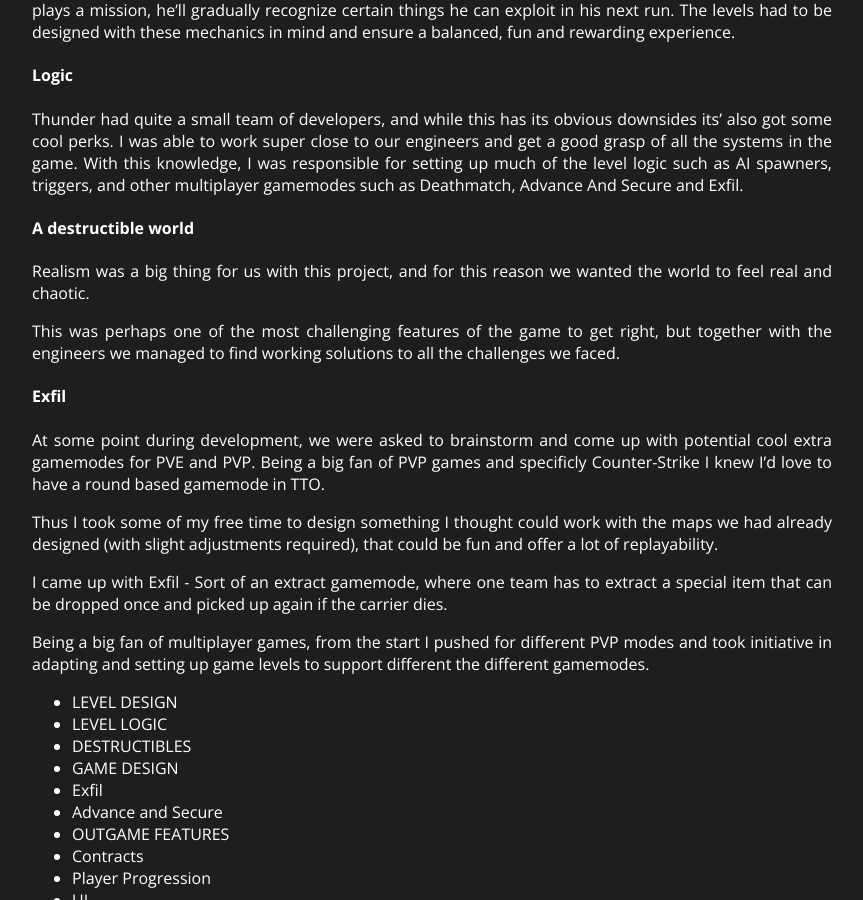
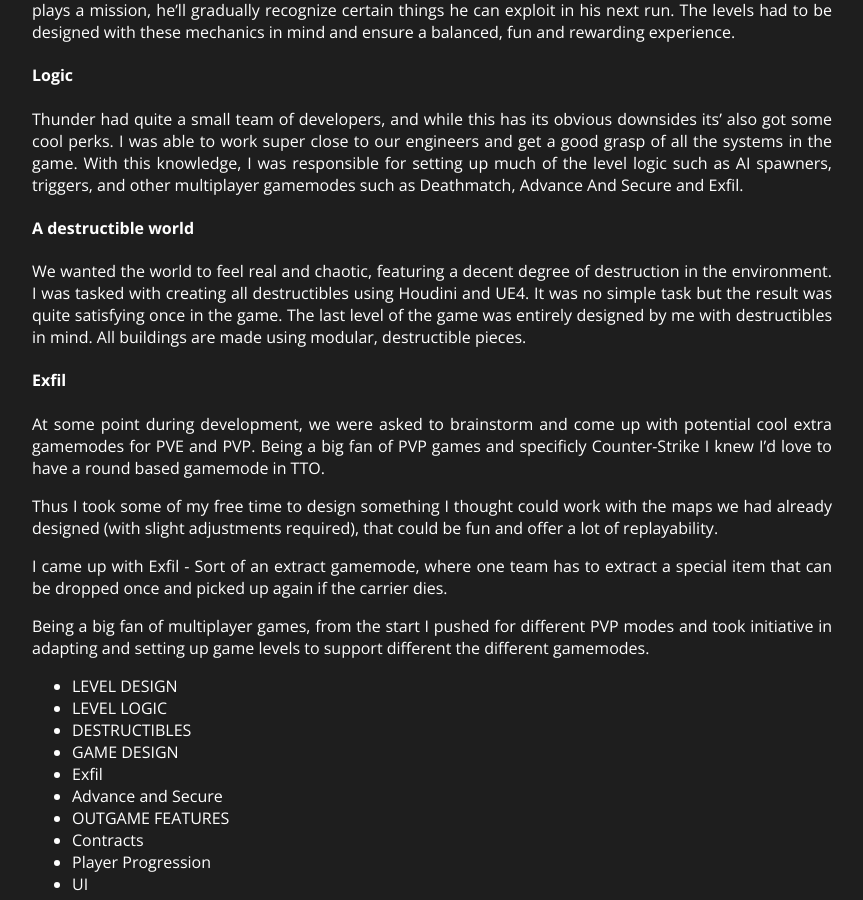
Before and after one commit to THEREALUNREAL/THEREALUNREAL.github.io, a Jekyll site: the page built from _posts/2021-12-07-ThunderTierOne.markdown, in a window 1280 px wide and 900 px high, scrolled down 1476 px. Shown: the whole window, without its empty margins (208-1071 px from the left). Built offline with Jekyll 4.4.1, drawn with Linux system fonts in a browser that asks for light colours; nearby versions of some CDN libraries.

Commit message:
Update 2021-12-07-ThunderTierOne.markdown

```diff
--- a/_posts/2021-12-07-ThunderTierOne.markdown
+++ b/_posts/2021-12-07-ThunderTierOne.markdown
@@ -33,9 +33,7 @@ Thunder had quite a small team of developers, and while this has its obvious dow
 
 #### A destructible world
 
-Realism was a big thing for us with this project, and for this reason we wanted the world to feel real and chaotic.
-
-This was perhaps one of the most challenging features of the game to get right, but together with the engineers we managed to find working solutions to all the challenges we faced.
+We wanted the world to feel real and chaotic, featuring a decent degree of destruction in the environment. I was tasked with creating all destructibles using Houdini and UE4. It was no simple task but the result was quite satisfying once in the game. The last level of the game was entirely designed by me with destructibles in mind. All buildings are made using modular, destructible pieces.
 
 
 
```
